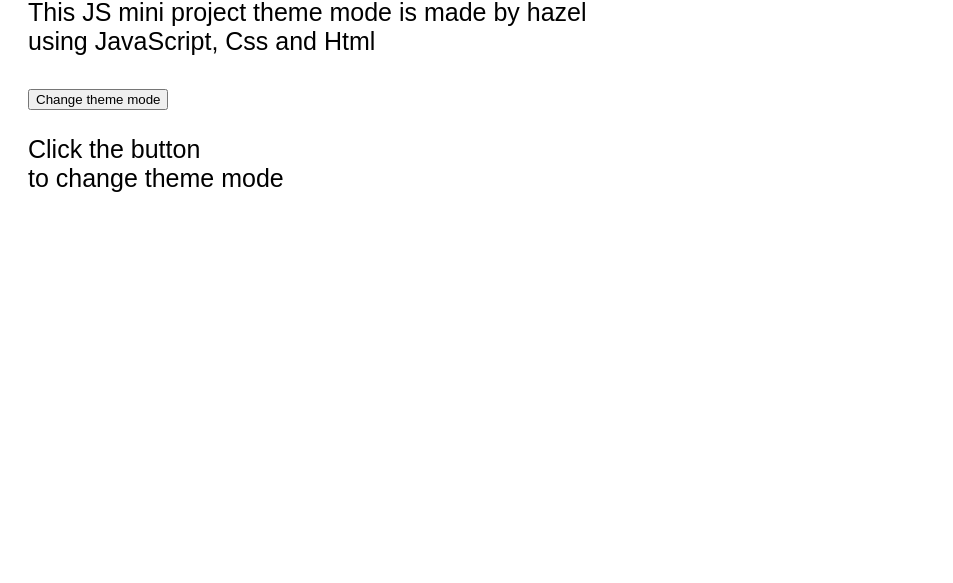
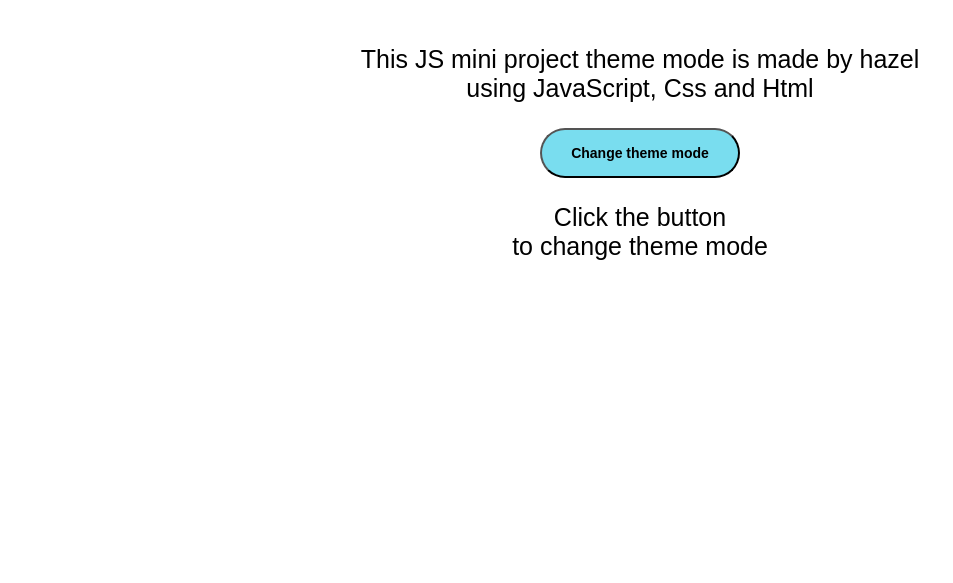
Before and after one commit to Ishazaka/Theme-mode, a plain HTML site: page index.html in a window 1280 px wide. Shown: the part 217-800 px from the top of the page, without its empty margins (0-953 px from the left). Drawn offline with Linux system fonts and the light colour scheme.

Commit message:
Update style.css

```diff
--- a/style.css
+++ b/style.css
@@ -11,3 +11,20 @@ body{
 h1{
   font-size: 75px;
 }
+
+.box{
+
+text-align: center;
+margin-top: 8%;
+
+}
+
+button{
+  background-color: rgba(108, 218, 238, 0.911);
+  border-radius: 30px;
+  width: 200px;
+  height: 50px;
+  font-size: 14px;
+  font-weight: 600;
+
+}
```
